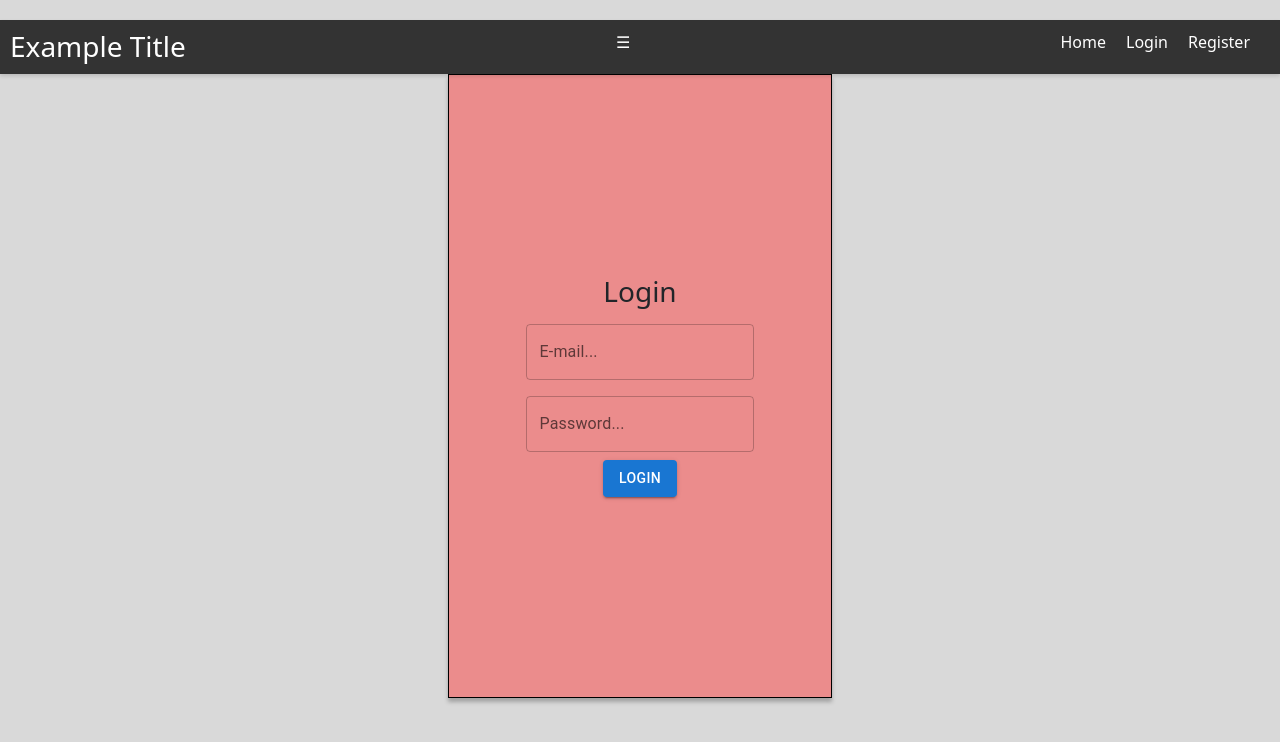
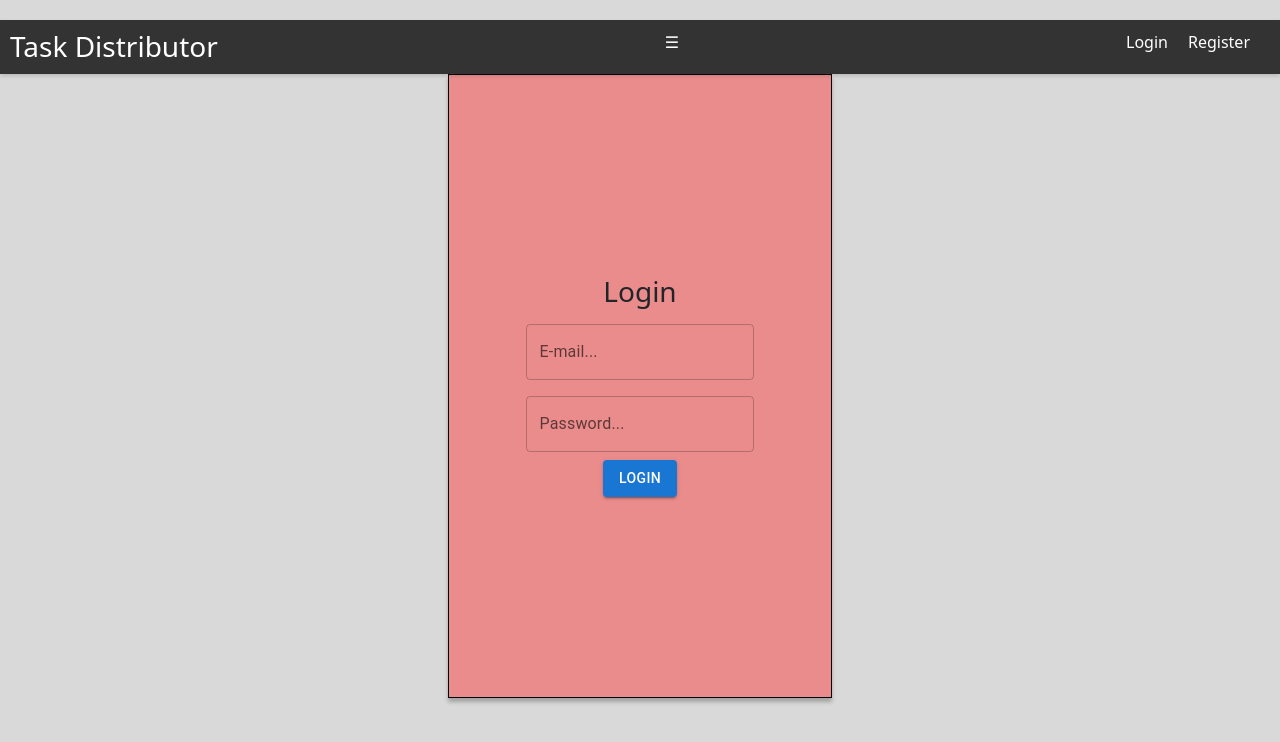
Before and after one commit to JakubCzachor/Task-Distributor, a React (Create React App) app in the folder Desktop/Incubator/client/: page /login in a window 1280 px wide. Shown: the top 742 px of the page. Built offline with nearby package versions, Linux system fonts and the light colour scheme.

Commit message:
Update header.js

```diff
--- a/Desktop/Incubator/client/src/header.js
+++ b/Desktop/Incubator/client/src/header.js
@@ -65,14 +65,26 @@ const DropdownItem = styled.li`
   margin: 0px;
 `;
 
-
+const LogoutLink = styled.a`
+  color: #fff;
+  text-decoration: none;
+  margin-right:20px;
+  cursor:pointer;
+`;
 const Header = () => {
     const [activeLink, setActiveLink] = useState("");
     const [showDropdown, setShowDropdown] = useState(false);
+    const authToken = sessionStorage.getItem("Auth Token");
+    const logout = () => {
+        sessionStorage.removeItem('Auth Token');
+        window.location.href = '/login';
+        window.location.reload();
+    };
+
     return (
         <HeaderContainer>
             <TitleLink to="/">
-                <Title>Example Title</Title>
+                <Title>Task Distributor</Title>
             </TitleLink>
             <DropdownToggle onClick={() => setShowDropdown(!showDropdown)}>
                 <span>&#9776;</span>
@@ -102,13 +114,10 @@ const Header = () => {
             )}
 
             <nav>
-                <NavLink
-                    to="/home"
-                    onClick={() => setActiveLink("home")}
-                    className={activeLink === "home" ? "active" : ""}
-                >
-                    Home
-                </NavLink>
+                {authToken ? (
+                    <LogoutLink onClick={logout}>Logout</LogoutLink>
+                ) : (
+                    <>
                         <NavLink
                             to="/login"
                             onClick={() => setActiveLink("login")}
@@ -123,8 +132,10 @@ const Header = () => {
                         >
                             Register
                         </NavLink>
+                    </>
+                )}
+            </nav>
 
-            </nav>
         </HeaderContainer>
     );
 };
```
Lines whose indentation alone changed are shown as unchanged.
